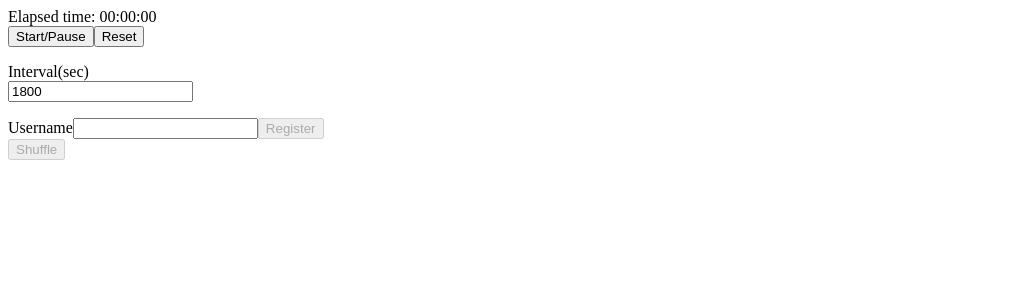
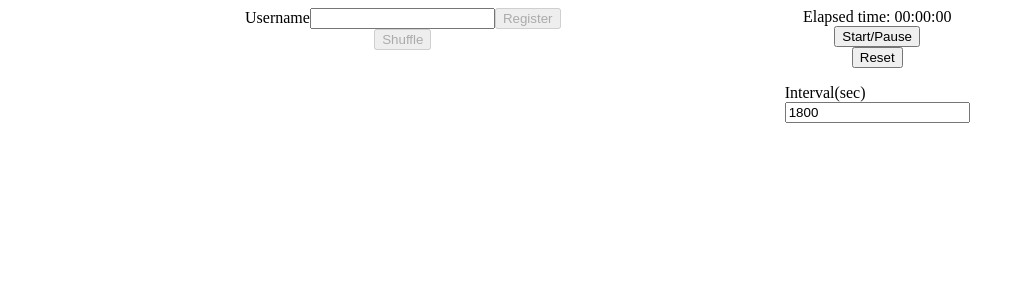
Before and after one commit to mobu-of-the-world/mobu, a React (Create React App) app: page / in a window 1280 px wide. Shown: the top 300 px of the page, without its empty margins (0-1025 px from the left). Built offline with nearby package versions, Linux system fonts and the light colour scheme.

Commit message:
layout userlist and session in two pane

```diff
--- /dev/null
+++ b/src/organisms/Session.css
@@ -0,0 +1,6 @@
+.session {
+  width: 35%;
+  display: flex;
+  flex-direction: column;
+  align-items: center;
+}
--- a/src/organisms/Session.tsx
+++ b/src/organisms/Session.tsx
@@ -2,6 +2,8 @@ import React from "react";
 
 import Timer from "../molecules/Timer";
 import Interval from "../molecules/Interval";
+
+import "./Session.css";
 
 const Session: React.FunctionComponent<{
   elapsedTime: string;
@@ -11,7 +13,7 @@ const Session: React.FunctionComponent<{
   interval: number;
 }> = ({ elapsedTime, onStartOrPause, onReset, onIntervalChange, interval }) => {
   return (
-    <div>
+    <div className="session">
       <Timer
         elapsedTime={elapsedTime}
         onStartOrPause={onStartOrPause}
--- /dev/null
+++ b/src/organisms/UserList.css
@@ -0,0 +1,6 @@
+.userlist {
+  width: 35%;
+  display: flex;
+  flex-direction: column;
+  align-items: center;
+}
--- a/src/organisms/UserList.tsx
+++ b/src/organisms/UserList.tsx
@@ -4,6 +4,8 @@ import Button from "../atoms/Button";
 import Form from "../atoms/Form";
 import TextInput from "../atoms/TextInput";
 import User from "../molecules/User";
+
+import "./UserList.css";
 
 const UserList: React.FunctionComponent<{
   onUserRegister: (event: React.FormEvent<HTMLFormElement>) => void;
@@ -23,7 +25,7 @@ const UserList: React.FunctionComponent<{
   onUserRemove
 }) => {
   return (
-    <div>
+    <div className="userlist">
       <Form onSubmit={onUserRegister}>
         Username
         <TextInput onChange={onUsernameChange} value={username} />
--- /dev/null
+++ b/src/templates/AppComponent.css
@@ -0,0 +1,9 @@
+.main {
+  display: flex;
+  justify-content: center;
+}
+
+.divider {
+  margin-left: 1rem;
+  margin-right: 1rem;
+}
--- a/src/templates/AppComponent.tsx
+++ b/src/templates/AppComponent.tsx
@@ -2,6 +2,8 @@ import React from "react";
 
 import UserList from "../organisms/UserList";
 import Session from "../organisms/Session";
+
+import "./AppComponent.css";
 
 const AppComponent: React.FunctionComponent<{
   elapsedTime: string;
@@ -31,14 +33,7 @@ const AppComponent: React.FunctionComponent<{
   registerDisabled
 }) => {
   return (
-    <>
-      <Session
-        elapsedTime={elapsedTime}
-        onStartOrPause={onStartOrPause}
-        onReset={onReset}
-        onIntervalChange={onIntervalChange}
-        interval={interval}
-      />
+    <div className="main">
       <UserList
         onUserRegister={onUserRegister}
         onUsernameChange={onUsernameChange}
@@ -48,7 +43,15 @@ const AppComponent: React.FunctionComponent<{
         users={users}
         onUserRemove={onUserRemove}
       />
-    </>
+      <div className="divider"></div>
+      <Session
+        elapsedTime={elapsedTime}
+        onStartOrPause={onStartOrPause}
+        onReset={onReset}
+        onIntervalChange={onIntervalChange}
+        interval={interval}
+      />
+    </div>
   );
 };
 
```
